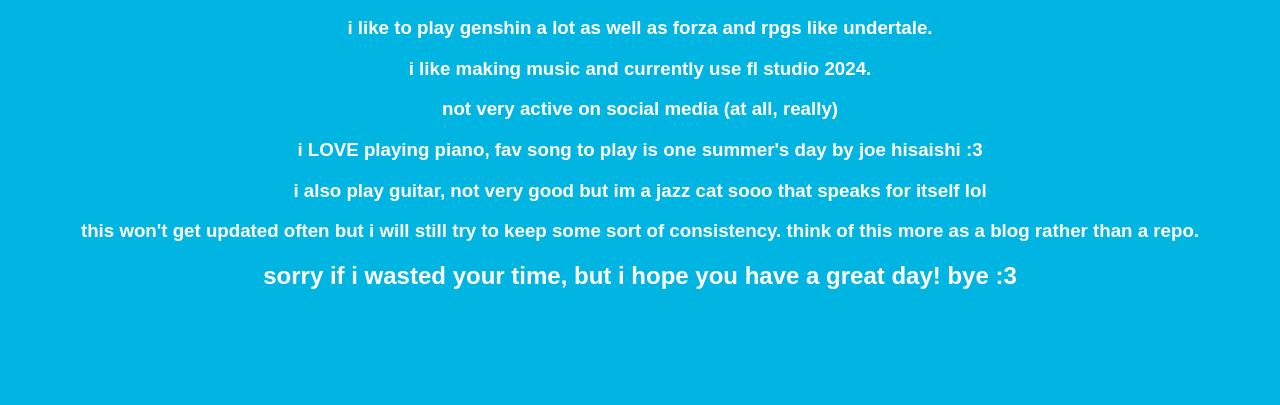
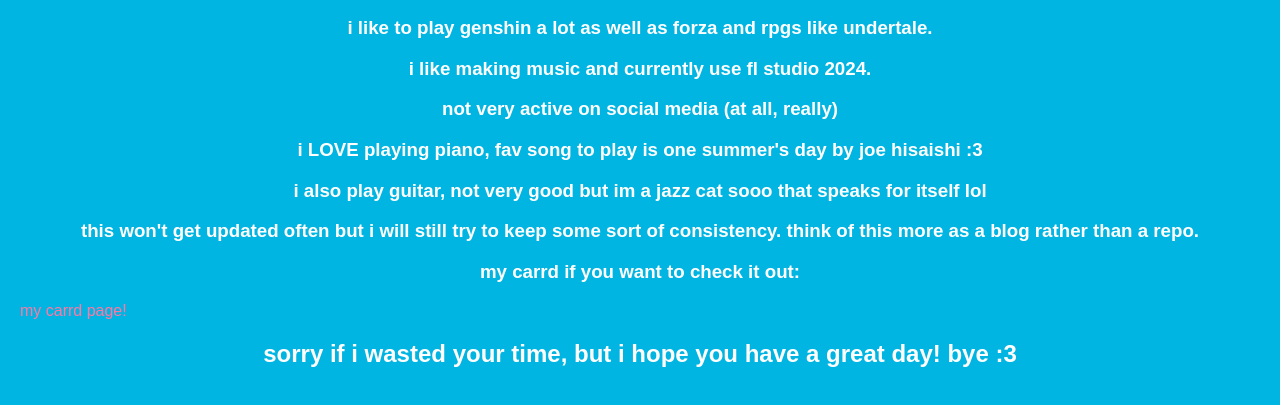
Before and after one commit to rrrryujin/all-about-me, a plain HTML site: page index.html in a window 1280 px wide. Shown: the part 131-536 px from the top of the page. Drawn offline with Linux system fonts and the light colour scheme.

Commit message:
Update index.html

```diff
--- a/index.html
+++ b/index.html
@@ -21,6 +21,9 @@
 
 <div>
 <h3> this won't get updated often but i will still try to keep some sort of consistency. think of this more as a blog rather than a repo. </h3>
+
+<h3> my carrd if you want to check it out: </h3>
+<a href="rrrryujin.carrd.co" target="blank"> my carrd page!</a>
 </div>
 
 <div>
```
